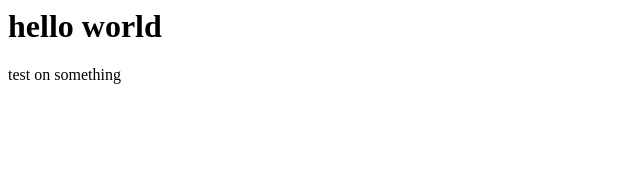
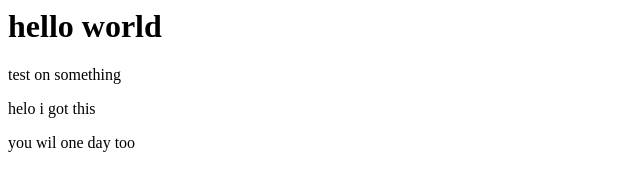
Before and after one commit to jtran1203/gitDemo, a plain HTML site: page index.html in a window 1280 px wide. Shown: the whole page, without its empty margins (0-640 px from the left). Drawn offline with Linux system fonts and the light colour scheme.

Commit message:
on the new feature for branch

```diff
--- a/index.html
+++ b/index.html
@@ -8,5 +8,7 @@
 <body>
     <h1>hello world</h1>
     <p>test on something</p>
+    <p>helo i got this</p>
+    <p>you wil one day too</p>
 </body>
 </html>
```
